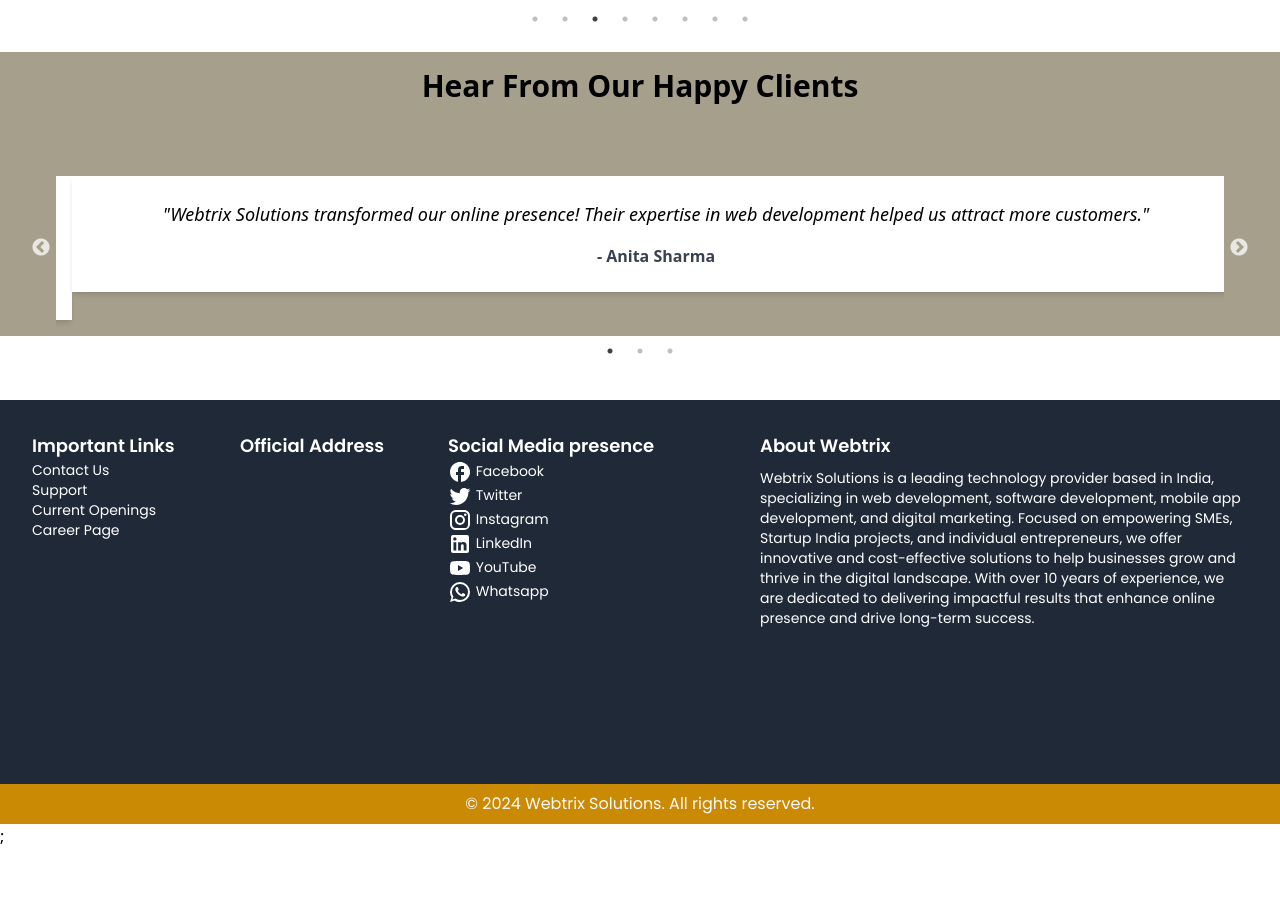
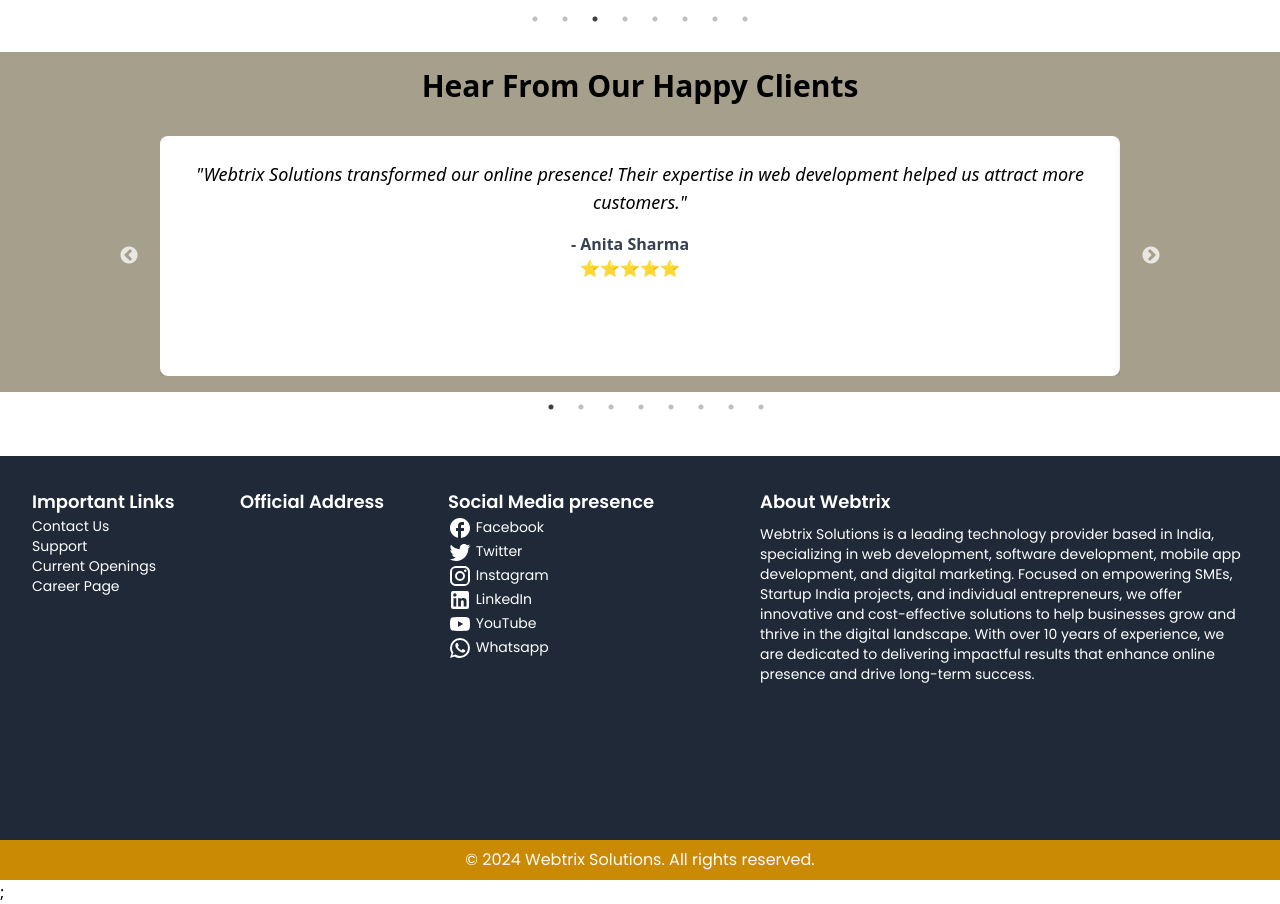
Before and after one commit to ashishkr26/webtrix, a React (Create React App) app: page / in a window 1280 px wide. Shown: the part 2836-3740 px from the top of the page. Before the commit the page ends 3684 px from the top, so only its background shows below. Built offline with nearby package versions, Linux system fonts and the light colour scheme.

Commit message:
reviews updated

```diff
--- a/src/components/Reviews.js
+++ b/src/components/Reviews.js
@@ -8,44 +8,78 @@
     slidesToShow: 1,
     slidesToScroll: 1,
     autoplay: false,
-    speed: 2000,
-    autoplaySpeed: 2000,
+    speed: 500,
+    autoplaySpeed: 500,
     cssEase: "linear",
     arrows: true,
   };
 
+  const reviews = [
+    {
+      text: "Webtrix Solutions transformed our online presence! Their expertise in web development helped us attract more customers.",
+      author: "Anita Sharma",
+      ratings: "⭐⭐⭐⭐⭐",
+    },
+    {
+      text: "The team at Webtrix Solutions is professional, creative, and highly responsive. They built a user-friendly website that perfectly represents our brand.",
+      author: "Rajiv Mehta",
+      ratings: "⭐⭐⭐⭐⭐",
+    },
+    {
+      text: "Thanks to Webtrix Solutions, we now have a sleek, modern website that has boosted our credibility and sales. Highly recommend their services!",
+      author: "Priya Verma",
+      ratings: "⭐⭐⭐⭐",
+    },
+    {
+      text: "Webtrix Solutions transformed our online presence completely. The team was professional, creative, and delivered beyond our expectations!",
+      author: "Rajesh Verma",
+      ratings: "⭐⭐⭐⭐⭐",
+    },
+    {
+      text: "Our startup's website is now a reflection of our brand, thanks to Webtrix Solutions. The process was smooth and the results were outstanding!",
+      author: "Priya Kapoor",
+      ratings: "⭐⭐⭐⭐",
+    },
+    {
+      text: "I’m amazed at the level of detail and care that Webtrix Solutions put into our website. Their expertise is unmatched!",
+      author: "Vivek Tandon",
+      ratings: "⭐⭐⭐⭐⭐",
+    },
+    {
+      text: "Working with Webtrix Solutions was a game-changer for us. The team is friendly, efficient, and delivers excellent quality work.",
+      author: "Sneha Roy",
+      ratings: "⭐⭐⭐⭐",
+    },
+    {
+      text: "Webtrix Solutions exceeded our expectations in every way. Our new website is fast, responsive, and visually stunning!",
+      author: "Arjun Mehta",
+      ratings: "⭐⭐⭐⭐⭐",
+    },
+  ];
+
   return (
-    <div className="bg-clay my-8 px-4">
-      <h1 className="text-3xl font-bold text-center py-4">
+    <div className="bg-clay my-8 px-4 ">
+      <h1 className="text-3xl font-bold text-center py-4 ">
         Hear From Our Happy Clients
       </h1>
-      <div className="m-10">
-        <Slider {...settings}>
-          <div className="p-6 m-4 bg-white shadow-md text-center flex flex-col h-full">
-            <p className="text-lg italic">
-              "Webtrix Solutions transformed our online presence! Their
-              expertise in web development helped us attract more customers."
-            </p>
-            <h3 className="mt-4 font-semibold text-gray-700">- Anita Sharma</h3>
+
+      <Slider
+        {...settings}
+        className="mx-32 p-4 flex justify-center items-center text-center"
+      >
+        {reviews.map((review, index) => (
+          <div
+            key={index}
+            className="p-6 bg-white shadow-md text-center flex flex-col justify-center items-center h-[240px] w-2/3 rounded-lg  -space-x-5"
+          >
+            <p className="text-lg italic">{`"${review.text}"`}</p>
+            <h3 className="mt-4 font-semibold text-gray-700">
+              - {review.author}
+            </h3>
+            <p>{review.ratings}</p>
           </div>
-          <div className="p-6 m-4 bg-white shadow-md text-center flex flex-col h-full">
-            <p className="text-lg italic">
-              "The team at Webtrix Solutions is professional, creative, and
-              highly responsive. They built a user-friendly website that
-              perfectly represents our brand."
-            </p>
-            <h3 className="mt-4 font-semibold text-gray-700">- Rajiv Mehta</h3>
-          </div>
-          <div className="p-6 m-4 bg-white shadow-md text-center flex flex-col h-full">
-            <p className="text-lg italic">
-              "Thanks to Webtrix Solutions, we now have a sleek, modern website
-              that has boosted our credibility and sales. Highly recommend their
-              services!"
-            </p>
-            <h3 className="mt-4 font-semibold text-gray-700">- Priya Verma</h3>
-          </div>
-        </Slider>
-      </div>
+        ))}
+      </Slider>
     </div>
   );
 };
```
